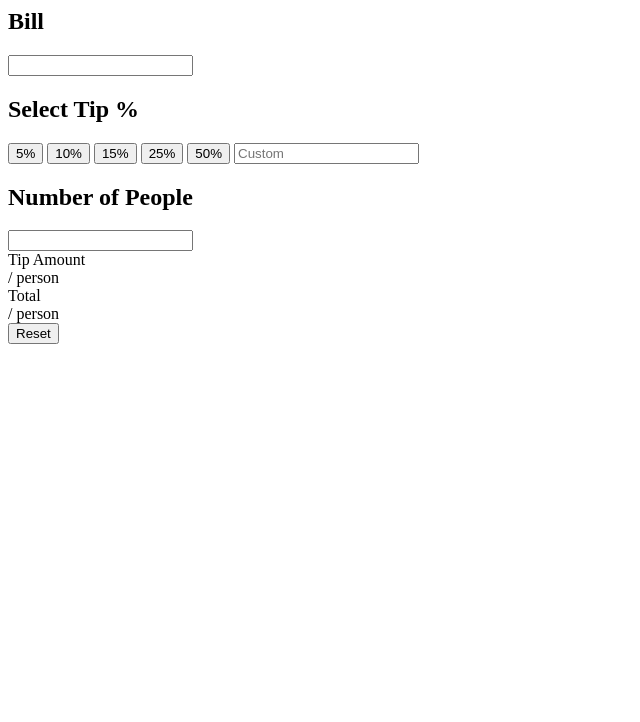
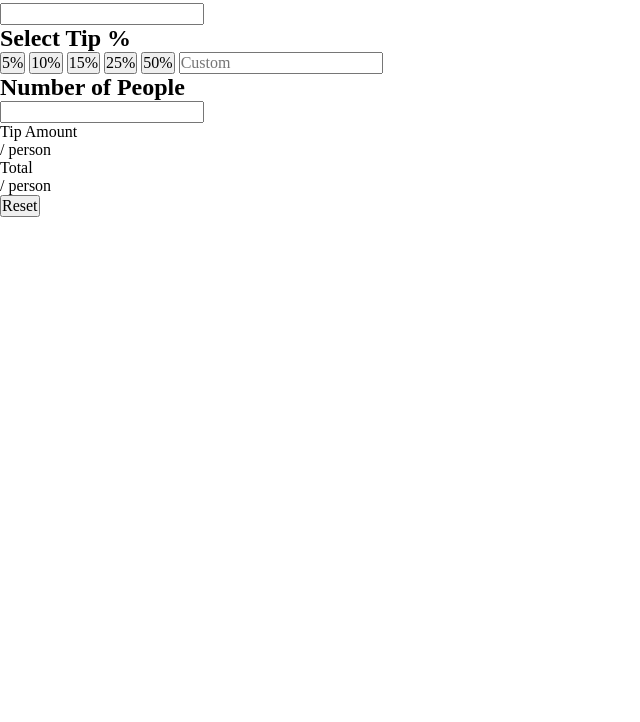
Before and after one commit to MatiasBastarrica/tip-calculator-app-main, a plain HTML site: page index.html in a window 1280 px wide. Shown: the part 78-800 px from the top of the page, without its empty margins (0-640 px from the left). Drawn offline with Linux system fonts and the light colour scheme.

Commit message:
Write the CSS Reset

```diff
--- a/styles.css
+++ b/styles.css
@@ -26,3 +26,34 @@
   white-space: nowrap;
   width: 1px;
 }
+
+/* ### CSS RESET ### */
+
+/* 1. Use a more-intuitive box-sizing model */
+*,
+*::before,
+*::after {
+  box-sizing: border-box;
+}
+
+/* 2. Remove default margin */
+* {
+  margin: 0;
+  padding: 0;
+}
+
+img,
+picture,
+video,
+canvas,
+svg {
+  display: block;
+  max-width: 100%;
+}
+
+input,
+button,
+textarea,
+select {
+  font: inherit;
+}
```
